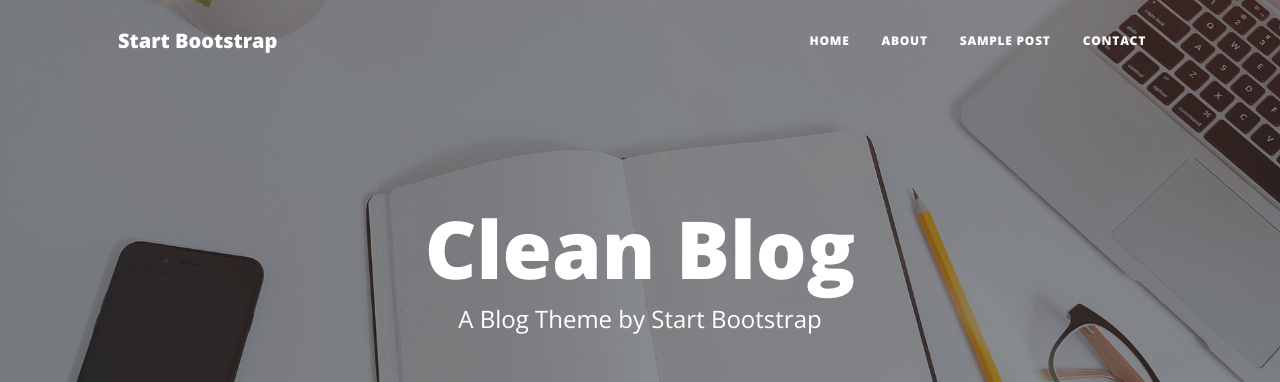
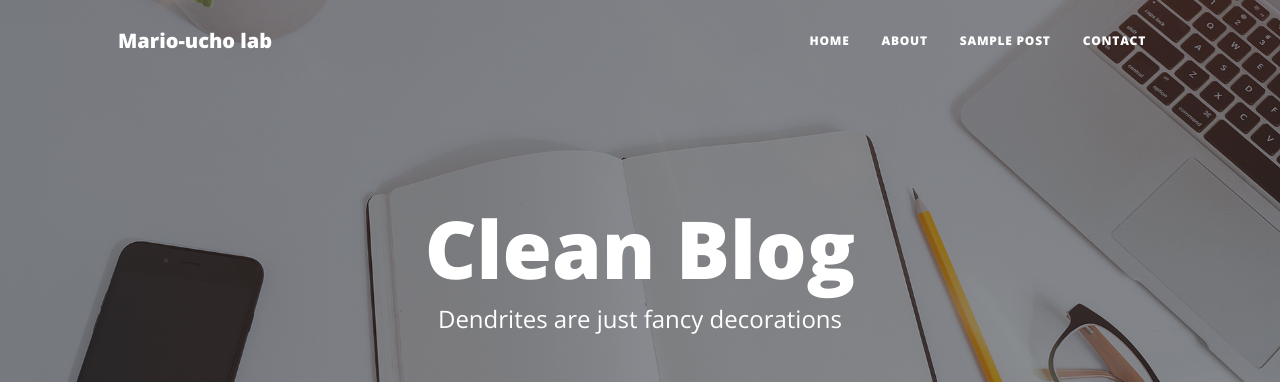
Before and after one commit to Timothysit/test-website, a plain HTML site: page index.html in a window 1280 px wide. Shown: the top 382 px of the page. Drawn offline with nearby package versions, Linux system fonts and the light colour scheme.

Commit message:
changed website title

```diff
--- a/index.html
+++ b/index.html
@@ -5,7 +5,7 @@
         <meta name="viewport" content="width=device-width, initial-scale=1, shrink-to-fit=no" />
         <meta name="description" content="" />
         <meta name="author" content="" />
-        <title>Clean Blog - Start Bootstrap Theme</title>
+        <title>Dr Mario's soma-only lab</title>
         <link rel="icon" type="image/x-icon" href="assets/favicon.ico" />
         <!-- Font Awesome icons (free version)-->
         <script src="https://use.fontawesome.com/releases/v6.3.0/js/all.js" crossorigin="anonymous"></script>
@@ -19,7 +19,7 @@
         <!-- Navigation-->
         <nav class="navbar navbar-expand-lg navbar-light" id="mainNav">
             <div class="container px-4 px-lg-5">
-                <a class="navbar-brand" href="index.html">Start Bootstrap</a>
+                <a class="navbar-brand" href="index.html">Mario-ucho lab</a>
                 <button class="navbar-toggler" type="button" data-bs-toggle="collapse" data-bs-target="#navbarResponsive" aria-controls="navbarResponsive" aria-expanded="false" aria-label="Toggle navigation">
                     Menu
                     <i class="fas fa-bars"></i>
@@ -41,7 +41,7 @@
                     <div class="col-md-10 col-lg-8 col-xl-7">
                         <div class="site-heading">
                             <h1>Clean Blog</h1>
-                            <span class="subheading">A Blog Theme by Start Bootstrap</span>
+                            <span class="subheading">Dendrites are just fancy decorations</span>
                         </div>
                     </div>
                 </div>
```
